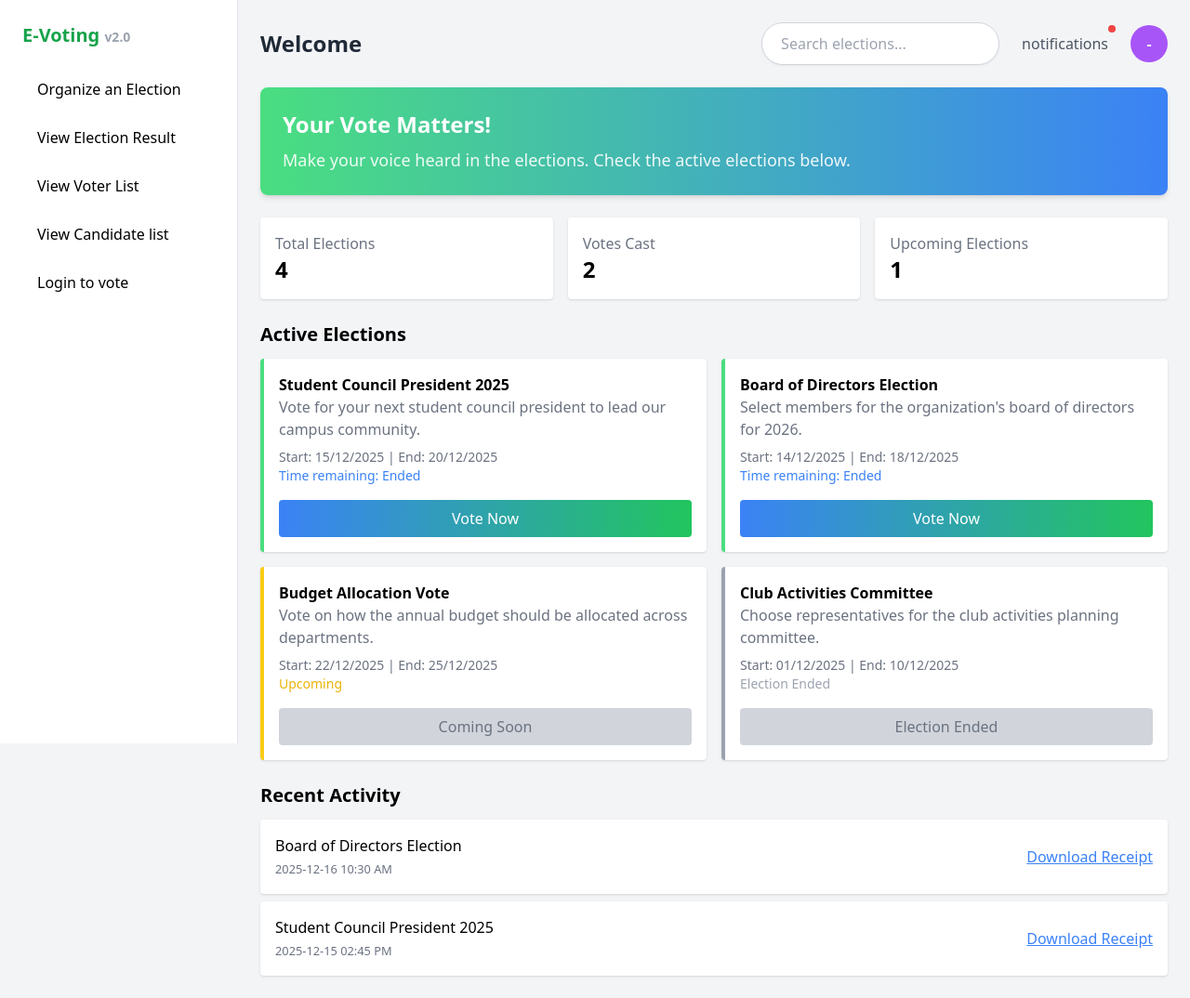
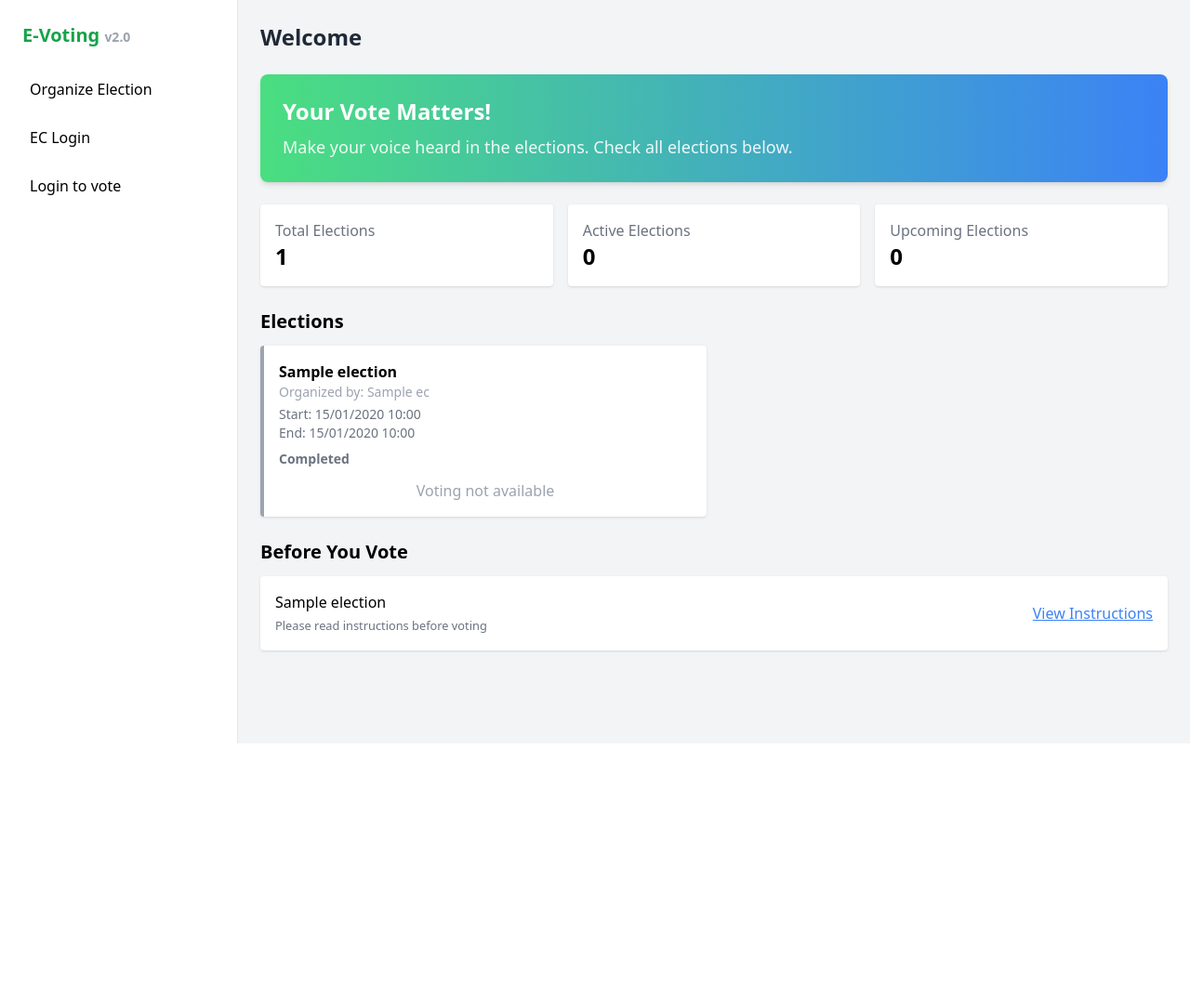
Before and after one commit to jaayysoni/E-Voting-2.0, a FastAPI app: page / in a window 1280 px wide. Shown: the whole page at 93% size. After the commit the page ends 800 px from the top, so only its background shows below. Run offline with FastAPI, Linux system fonts and the light colour scheme; a database or web service that is not in the repository returns one stand-in record (values such as "Sample title"); some libraries are stand-ins or nearby versions.

Commit message:
minor changes

```diff
--- a/app/main.py
+++ b/app/main.py
@@ -6,25 +6,72 @@ from bcrypt import checkpw
 from datetime import datetime
 from pathlib import Path
 import uuid
+
 from bson import ObjectId
 from bson.errors import InvalidId
-import os
 
 from db.db import ec_col, voters_col
 from app.users.services import register_ec, create_election, add_candidate
 
 # ---------------- FastAPI app ----------------
 app = FastAPI(title="E-Voting 2.0")
+
 app.mount("/static", StaticFiles(directory="static"), name="static")
 templates = Jinja2Templates(directory="templates")
 
-# Ensure upload folder exists
 Path("static/uploads").mkdir(parents=True, exist_ok=True)
 
-# ================= DASHBOARD =================
+# ================= UNIVERSAL DASHBOARD =================
 @app.get("/", response_class=HTMLResponse)
 def dashboard(request: Request):
-    return templates.TemplateResponse("Dashboard.html", {"request": request})
+    ecs = list(ec_col.find({}))
+    elections = []
+    now = datetime.now()
+
+    for ec in ecs:
+        election = ec.get("election")
+        if not election:
+            continue  # skip ECs with no election
+
+        # Safely get start and end times
+        start_time = election.get("start_time")
+        end_time = election.get("end_time")
+        if not start_time or not end_time:
+            continue
+
+        # Convert to datetime if stored as string
+        if isinstance(start_time, str):
+            start_time = datetime.fromisoformat(start_time)
+        if isinstance(end_time, str):
+            end_time = datetime.fromisoformat(end_time)
+
+        # Determine election status
+        if start_time <= now <= end_time:
+            status = "Active"
+        elif now < start_time:
+            status = "Upcoming"
+        else:
+            status = "Completed"
+
+        elections.append({
+            "ec_name": ec.get("name", "Unknown EC"),
+            "election_id": election.get("election_id", "N/A"),
+            "name": election.get("name", "Unnamed Election"),
+            "start_time": start_time.strftime("%d/%m/%Y %H:%M"),
+            "end_time": end_time.strftime("%d/%m/%Y %H:%M"),
+            "status": status
+        })
+
+    return templates.TemplateResponse(
+        "Dashboard.html",
+        {
+            "request": request,
+            "elections": elections,
+            "total_elections": len(elections),
+            "active_count": sum(1 for e in elections if e["status"] == "Active"),
+            "upcoming_count": sum(1 for e in elections if e["status"] == "Upcoming")
+        }
+    )
 
 # ================= EC SIGNUP =================
 @app.get("/ec/signup", response_class=HTMLResponse)
@@ -42,19 +89,20 @@ def ec_signup_post(
     if password != confirm_password:
         return templates.TemplateResponse(
             "EC-signup.html",
-            {"request": request, "error": "Passwords do not match", "name": name, "email": email}
+            {"request": request, "error": "Passwords do not match"}
         )
 
-    success, election_id = register_ec(name, email, password)
+    success, result = register_ec(name, email, password)
+
     if not success:
         return templates.TemplateResponse(
             "EC-signup.html",
-            {"request": request, "error": election_id, "name": name, "email": email}
+            {"request": request, "error": result}
         )
 
     return templates.TemplateResponse(
         "EC-login.html",
-        {"request": request, "message": f"Signup successful! Your Election ID: {election_id}"}
+        {"request": request, "message": f"Signup successful! Election ID: {result}"}
     )
 
 # ================= EC LOGIN =================
@@ -62,20 +110,24 @@ def ec_signup_post(
 def ec_login_get(request: Request):
     return templates.TemplateResponse("EC-login.html", {"request": request})
 
-@app.post("/ec/login", response_class=HTMLResponse)
+@app.post("/ec/login")
 def ec_login_post(
     request: Request,
     email: str = Form(...),
     password: str = Form(...)
 ):
     ec = ec_col.find_one({"email": email})
-    if not ec or not checkpw(password.encode("utf-8"), ec["password_hash"].encode("utf-8")):
+
+    if not ec or not checkpw(password.encode(), ec["password_hash"].encode()):
         return templates.TemplateResponse(
             "EC-login.html",
-            {"request": request, "error": "Invalid email or password", "email": email}
+            {"request": request, "error": "Invalid credentials"}
         )
 
-    return RedirectResponse(f"/ec/dashboard?election_id={ec['election_id']}", status_code=303)
+    return RedirectResponse(
+        f"/ec/dashboard?election_id={ec['election_id']}",
+        status_code=303
+    )
 
 # ================= EC DASHBOARD =================
 @app.get("/ec/dashboard", response_class=HTMLResponse)
@@ -85,7 +137,7 @@ def ec_dashboard(request: Request, election_id: str):
         return HTMLResponse("EC not found", status_code=404)
 
     election = ec.get("election", {})
-    voters = list(voters_col.find({"election_id": ec["election_id"]}))
+    voters = list(voters_col.find({"election_id": election_id}))
     candidates = election.get("candidates", [])
 
     total_voters = len(voters)
@@ -105,89 +157,112 @@ def ec_dashboard(request: Request, election_id: str):
     )
 
 # ================= CREATE ELECTION =================
-@app.post("/create-election", response_class=HTMLResponse)
+@app.post("/create-election")
 def create_election_post(
-    request: Request,
     election_id: str = Form(...),
     name: str = Form(...),
     start_date: str = Form(...),
     end_date: str = Form(...)
 ):
-    start_dt = datetime.fromisoformat(start_date)
-    end_dt = datetime.fromisoformat(end_date)
+    create_election(
+        election_id,
+        name,
+        datetime.fromisoformat(start_date),
+        datetime.fromisoformat(end_date)
+    )
 
-    create_election(election_id, name, start_dt, end_dt)
-
-    return RedirectResponse(f"/ec/dashboard?election_id={election_id}", status_code=303)
+    return RedirectResponse(
+        f"/ec/dashboard?election_id={election_id}",
+        status_code=303
+    )
 
 # ================= ADD VOTER =================
-@app.post("/add-voter", response_class=HTMLResponse)
+@app.post("/add-voter")
 def add_voter_post(
-    request: Request,
     election_id: str = Form(...),
     name: str = Form(...),
     email: str = Form(...)
 ):
-    voter_data = {
+    voters_col.insert_one({
         "name": name,
         "email": email,
         "election_id": election_id,
         "has_voted": False
-    }
-    voters_col.insert_one(voter_data)
-    return RedirectResponse(f"/ec/dashboard?election_id={election_id}", status_code=303)
+    })
+
+    return RedirectResponse(
+        f"/ec/dashboard?election_id={election_id}",
+        status_code=303
+    )
 
 # ================= REMOVE VOTER =================
-@app.post("/remove-voter/{voter_id}", response_class=HTMLResponse)
-def remove_voter(voter_id: str, election_id: str = Form(...)):
+@app.post("/remove-voter/{voter_id}")
+def remove_voter(
+    voter_id: str,
+    election_id: str = Form(...)
+):
     try:
         voters_col.delete_one({"_id": ObjectId(voter_id)})
-    except Exception:
+    except InvalidId:
         return HTMLResponse("Invalid voter ID", status_code=400)
-    return RedirectResponse(f"/ec/dashboard?election_id={election_id}", status_code=303)
+
+    return RedirectResponse(
+        f"/ec/dashboard?election_id={election_id}",
+        status_code=303
+    )
 
 # ================= ADD CANDIDATE =================
-@app.post("/add-candidate", response_class=HTMLResponse)
+@app.post("/add-candidate")
 def add_candidate_post(
-    request: Request,
     election_id: str = Form(...),
     name: str = Form(...),
     party: str = Form(...),
     moto: str = Form(None),
     profile_pic: UploadFile | None = File(None)
 ):
-    file_path = None
+    image_path = None
 
     if profile_pic and profile_pic.filename:
-        upload_dir = Path("static/uploads")
-        upload_dir.mkdir(parents=True, exist_ok=True)
         ext = Path(profile_pic.filename).suffix
-        unique_filename = f"{uuid.uuid4()}{ext}"
-        full_path = upload_dir / unique_filename
+        filename = f"{uuid.uuid4()}{ext}"
+        full_path = Path("static/uploads") / filename
+
         with open(full_path, "wb") as f:
             f.write(profile_pic.file.read())
-        file_path = f"uploads/{unique_filename}"
 
-    add_candidate(election_id, name, party, moto, file_path)
-    return RedirectResponse(f"/ec/dashboard?election_id={election_id}", status_code=303)
+        image_path = f"uploads/{filename}"
+
+    add_candidate(election_id, name, party, moto, image_path)
+
+    return RedirectResponse(
+        f"/ec/dashboard?election_id={election_id}",
+        status_code=303
+    )
 
 # ================= REMOVE CANDIDATE =================
-@app.post("/remove-candidate/{candidate_id}", response_class=HTMLResponse)
-def remove_candidate(candidate_id: str, election_id: str = Form(...)):
-    try:
-        ec = ec_col.find_one({"election_id": election_id})
-        if not ec or "election" not in ec:
-            return HTMLResponse("Election not found", status_code=404)
+@app.post("/remove-candidate/{candidate_id}")
+def remove_candidate(
+    candidate_id: str,
+    election_id: str = Form(...)
+):
+    ec = ec_col.find_one({"election_id": election_id})
+    if not ec or "election" not in ec:
+        return HTMLResponse("Election not found", status_code=404)
 
-        ec["election"]["candidates"] = [
-            c for c in ec["election"].get("candidates", [])
-            if str(c["_id"]) != candidate_id
-        ]
-        ec_col.update_one({"election_id": election_id}, {"$set": {"election": ec["election"]}})
-    except Exception:
-        return HTMLResponse("Invalid candidate ID", status_code=400)
+    ec["election"]["candidates"] = [
+        c for c in ec["election"]["candidates"]
+        if str(c["_id"]) != candidate_id
+    ]
 
-    return RedirectResponse(f"/ec/dashboard?election_id={election_id}", status_code=303)
+    ec_col.update_one(
+        {"election_id": election_id},
+        {"$set": {"election": ec["election"]}}
+    )
+
+    return RedirectResponse(
+        f"/ec/dashboard?election_id={election_id}",
+        status_code=303
+    )
 
 # ================= VOTER LOGIN =================
 @app.get("/voter/login", response_class=HTMLResponse)
@@ -197,33 +272,37 @@ def voter_login_get(request: Request):
 @app.post("/voter/login", response_class=HTMLResponse)
 def voter_login_post(request: Request, email: str = Form(...)):
     voter = voters_col.find_one({"email": email})
+
     if not voter:
         return templates.TemplateResponse(
             "Login.html",
-            {"request": request, "error": "Voter not found", "email": email}
+            {"request": request, "error": "Voter not found"}
         )
 
     ec = ec_col.find_one({"election_id": voter["election_id"]})
     election = ec.get("election", {})
-    candidates = election.get("candidates", [])
 
     return templates.TemplateResponse(
         "vote.html",
-        {"request": request, "voter": voter, "election": election, "candidates": candidates}
+        {
+            "request": request,
+            "voter": voter,
+            "election": election,
+            "candidates": election.get("candidates", [])
+        }
     )
 
 # ================= VOTE =================
 @app.post("/vote", response_class=HTMLResponse)
-def submit_vote(request: Request, voter_id: str = Form(...), candidate_id: str = Form(...)):
-    try:
-        voter = voters_col.find_one({"_id": ObjectId(voter_id)})
-    except Exception:
-        return HTMLResponse("Invalid voter ID", status_code=400)
+def submit_vote(
+    request: Request,
+    voter_id: str = Form(...),
+    candidate_id: str = Form(...)
+):
+    voter = voters_col.find_one({"_id": ObjectId(voter_id)})
 
-    if not voter:
-        return HTMLResponse("Voter not found", status_code=404)
-    if voter.get("has_voted"):
-        return HTMLResponse("Voter has already voted", status_code=400)
+    if not voter or voter.get("has_voted"):
+        return HTMLResponse("Invalid vote", status_code=400)
 
     voters_col.update_one(
         {"_id": ObjectId(voter_id)},
@@ -231,14 +310,12 @@ def submit_vote(request: Request, voter_id: str = Form(...), candidate_id: str =
     )
 
     ec = ec_col.find_one({"election_id": voter["election_id"]})
-    election = ec.get("election", {})
 
     return templates.TemplateResponse(
         "thankyou.html",
         {
             "request": request,
-            "voter": voter,
-            "election": election,
+            "election": ec.get("election", {}),
             "vote_datetime": datetime.now().strftime("%Y-%m-%d %H:%M:%S")
         }
     )
@@ -251,24 +328,30 @@ def result_page(request: Request, election_id: str):
         return HTMLResponse("Election not found", status_code=404)
 
     election = ec.get("election", {})
+    voters = list(voters_col.find({"election_id": election_id}))
     candidates = election.get("candidates", [])
-    voters = list(voters_col.find({"election_id": election_id}))
 
     total_votes = sum(1 for v in voters if v.get("has_voted"))
 
-    for candidate in candidates:
-        candidate_votes = sum(1 for v in voters if v.get("voted_for") == str(candidate["_id"]))
-        candidate["votes"] = candidate_votes
-        candidate["percentage"] = round((candidate_votes / total_votes * 100) if total_votes else 0, 1)
+    for c in candidates:
+        votes = sum(1 for v in voters if v.get("voted_for") == str(c["_id"]))
+        c["votes"] = votes
+        c["percentage"] = round((votes / total_votes * 100) if total_votes else 0, 1)
 
-    candidates.sort(key=lambda c: c["votes"], reverse=True)
+    candidates.sort(key=lambda x: x["votes"], reverse=True)
 
     return templates.TemplateResponse(
         "Result.html",
-        {"request": request, "election": election, "candidates": candidates, "total_votes": total_votes}
+        {
+            "request": request,
+            "election": election,
+            "candidates": candidates,
+            "total_votes": total_votes
+        }
     )
 
-# ================= OAUTH PLACEHOLDER =================
-@app.get("/auth/google")
+
+# ================= dummy oauth =================
+@app.get("/auth/google", name="google_oauth_login")
 def google_oauth_login():
-    return {"message": "Google OAuth not implemented yet"}
+    return HTMLResponse("Google login coming soon!")
--- a/templates/Dashboard.html
+++ b/templates/Dashboard.html
@@ -11,20 +11,18 @@
   <div class="flex">
 
     <!-- Sidebar Section -->
-    <section>
     <aside class="w-64 bg-white min-h-screen border-r">
       <div class="p-6">
-          <h1 class="text-xl font-bold text-green-600 mb-6">E-Voting <span class="text-gray-400 text-sm">v2.0</span></h1>
+        <h1 class="text-xl font-bold text-green-600 mb-6">
+          E-Voting <span class="text-gray-400 text-sm">v2.0</span>
+        </h1>
         <nav class="space-y-3">
-            <a href="#" class="flex items-center p-2 rounded hover:bg-gray-100"><span class="material-icons mr-2"></span>Organize an Election</a>
-            <a href="#" class="flex items-center p-2 rounded hover:bg-gray-100"><span class="material-icons mr-2"></span>View Election Result</a>
-            <a href="#" class="flex items-center p-2 rounded hover:bg-gray-100"><span class="material-icons mr-2"></span>View Voter List</a>
-            <a href="#" class="flex items-center p-2 rounded hover:bg-gray-100"><span class="material-icons mr-2"></span>View Candidate list</a>
-            <a href="#" class="flex items-center p-2 rounded hover:bg-gray-100"><span class="material-icons mr-2"></span>Login to vote</a>
+          <a href="/ec/signup" class="flex items-center p-2 rounded hover:bg-gray-100">Organize Election</a>
+          <a href="/ec/login" class="flex items-center p-2 rounded hover:bg-gray-100">EC Login</a>
+          <a href="/voter/login" class="flex items-center p-2 rounded hover:bg-gray-100">Login to vote</a>
         </nav>
       </div>
     </aside>
-    </section>
 
     <!-- Main Content Section -->
     <section class="flex-1 p-6">
@@ -32,25 +30,7 @@
       <!-- Header Section -->
       <section class="mb-6">
         <div class="flex justify-between items-center">
-          <!-- Left: Greeting -->
-          <div>
           <h2 class="text-2xl font-bold text-gray-800">Welcome</h2>
-          </div>
-          <!-- Right: Search, Notifications, Avatar -->
-          <div class="flex items-center space-x-4">
-            <input
-              type="text"
-              placeholder="Search elections..."
-              class="px-5 py-2.5 rounded-full border border-gray-300 bg-white shadow-sm focus:outline-none focus:ring-2 focus:ring-green-400 focus:border-green-400 w-64"
-            >
-            <button class="relative p-2 rounded-full hover:bg-gray-100 transition">
-              <span class="material-icons text-gray-600">notifications</span>
-              <span class="absolute top-0 right-0 w-2 h-2 bg-red-500 rounded-full"></span>
-            </button>
-            <div class="w-10 h-10 rounded-full bg-purple-500 text-white flex items-center justify-center font-semibold">
-              -
-            </div>
-          </div>
         </div>
       </section>
 
@@ -58,7 +38,9 @@
       <section class="mb-6">
         <div class="bg-gradient-to-r from-green-400 to-blue-500 text-white p-6 rounded-lg shadow-md">
           <h3 class="text-2xl font-bold mb-2">Your Vote Matters!</h3>
-          <p class="text-white/90 text-lg">Make your voice heard in the elections. Check the active elections below.</p>
+          <p class="text-white/90 text-lg">
+            Make your voice heard in the elections. Check all elections below.
+          </p>
         </div>
       </section>
 
@@ -66,74 +48,87 @@
       <section class="grid grid-cols-1 md:grid-cols-3 gap-4 mb-6">
         <div class="bg-white p-4 rounded shadow">
           <p class="text-gray-500">Total Elections</p>
-          <h3 class="text-2xl font-bold">4</h3>
+          <h3 class="text-2xl font-bold">{{ total_elections }}</h3>
         </div>
         <div class="bg-white p-4 rounded shadow">
-          <p class="text-gray-500">Votes Cast</p>
-          <h3 class="text-2xl font-bold">2</h3>
+          <p class="text-gray-500">Active Elections</p>
+          <h3 class="text-2xl font-bold">{{ active_count }}</h3>
         </div>
         <div class="bg-white p-4 rounded shadow">
           <p class="text-gray-500">Upcoming Elections</p>
-          <h3 class="text-2xl font-bold">1</h3>
+          <h3 class="text-2xl font-bold">{{ upcoming_count }}</h3>
         </div>
       </section>
 
-      <!-- Active Elections Section -->
+      <!-- Elections Section -->
       <section class="mb-6">
-        <h3 class="text-xl font-bold mb-3">Active Elections</h3>
+        <h3 class="text-xl font-bold mb-3">Elections</h3>
         <div class="grid grid-cols-1 md:grid-cols-2 gap-4">
-          <div class="bg-white p-4 rounded shadow border-l-4 border-green-400">
-            <h4 class="font-bold">Student Council President 2025</h4>
-            <p class="text-gray-500 mb-2">Vote for your next student council president to lead our campus community.</p>
-            <p class="text-gray-500 text-sm">Start: 15/12/2025 | End: 20/12/2025</p>
-            <p class="text-blue-500 text-sm mb-2">Time remaining: Ended</p>
-            <button class="bg-gradient-to-r from-blue-500 to-green-500 text-white px-4 py-2 rounded mt-2 w-full">Vote Now</button>
+
+          {% if elections %}
+          {% for election in elections %}
+          <div class="bg-white p-4 rounded shadow border-l-4
+            {% if election.status == 'Active' %} border-green-400
+            {% elif election.status == 'Upcoming' %} border-yellow-400
+            {% else %} border-gray-400 {% endif %}">
+
+            <h4 class="font-bold">{{ election.name }}</h4>
+            <p class="text-gray-400 text-sm">Organized by: {{ election.ec_name }}</p>
+
+            <p class="text-gray-500 text-sm mt-1">
+              Start: {{ election.start_time }} <br />
+              End: {{ election.end_time }}
+            </p>
+
+            <p class="mt-2 text-sm font-semibold
+              {% if election.status == 'Active' %} text-green-600
+              {% elif election.status == 'Upcoming' %} text-yellow-600
+              {% else %} text-gray-500 {% endif %}">
+              {{ election.status }}
+            </p>
+
+            {% if election.status == 'Active' %}
+            <a href="/voter/login?election_id={{ election.election_id }}"
+               class="block text-center bg-blue-500 hover:bg-blue-600 text-white px-4 py-2 rounded mt-3">
+               Vote Now
+            </a>
+            {% else %}
+            <span class="block text-center text-gray-400 mt-3">Voting not available</span>
+            {% endif %}
+
           </div>
+          {% endfor %}
+          {% else %}
+          <p class="text-gray-500">No elections available.</p>
+          {% endif %}
 
-          <div class="bg-white p-4 rounded shadow border-l-4 border-green-400">
-            <h4 class="font-bold">Board of Directors Election</h4>
-            <p class="text-gray-500 mb-2">Select members for the organization's board of directors for 2026.</p>
-            <p class="text-gray-500 text-sm">Start: 14/12/2025 | End: 18/12/2025</p>
-            <p class="text-blue-500 text-sm mb-2">Time remaining: Ended</p>
-            <button class="bg-gradient-to-r from-blue-500 to-green-500 text-white px-4 py-2 rounded mt-2 w-full">Vote Now</button>
-          </div>
-
-          <div class="bg-white p-4 rounded shadow border-l-4 border-yellow-400">
-            <h4 class="font-bold">Budget Allocation Vote</h4>
-            <p class="text-gray-500 mb-2">Vote on how the annual budget should be allocated across departments.</p>
-            <p class="text-gray-500 text-sm">Start: 22/12/2025 | End: 25/12/2025</p>
-            <p class="text-yellow-500 text-sm mb-2">Upcoming</p>
-            <button class="bg-gray-300 text-gray-500 px-4 py-2 rounded mt-2 w-full cursor-not-allowed">Coming Soon</button>
-          </div>
-
-          <div class="bg-white p-4 rounded shadow border-l-4 border-gray-400">
-            <h4 class="font-bold">Club Activities Committee</h4>
-            <p class="text-gray-500 mb-2">Choose representatives for the club activities planning committee.</p>
-            <p class="text-gray-500 text-sm">Start: 01/12/2025 | End: 10/12/2025</p>
-            <p class="text-gray-400 text-sm mb-2">Election Ended</p>
-            <button class="bg-gray-300 text-gray-500 px-4 py-2 rounded mt-2 w-full cursor-not-allowed">Election Ended</button>
-          </div>
         </div>
       </section>
 
-      <!-- Recent Activity Section -->
+      <!-- Instructions Section -->
       <section>
-        <h3 class="text-xl font-bold mb-3">Recent Activity</h3>
+        <h3 class="text-xl font-bold mb-3">Before You Vote</h3>
         <div class="space-y-2">
+          {% if elections %}
+          {% for election in elections %}
           <div class="bg-white p-4 rounded shadow flex justify-between items-center">
-            <span>Board of Directors Election <br> <small class="text-gray-500">2025-12-16 10:30 AM</small></span>
-            <a href="#" class="text-blue-500 underline">Download Receipt</a>
+            <span>
+              {{ election.name }} <br>
+              <small class="text-gray-500">Please read instructions before voting</small>
+            </span>
+            <a href="/instructions?election_id={{ election.election_id }}" class="text-blue-500 underline">
+              View Instructions
+            </a>
           </div>
-          <div class="bg-white p-4 rounded shadow flex justify-between items-center">
-            <span>Student Council President 2025 <br> <small class="text-gray-500">2025-12-15 02:45 PM</small></span>
-            <a href="#" class="text-blue-500 underline">Download Receipt</a>
-          </div>
+          {% endfor %}
+          {% else %}
+          <p class="text-gray-500">No instructions available.</p>
+          {% endif %}
         </div>
       </section>
 
-    </section> <!-- End Main Content Section -->
-
-  </div> <!-- End Flex -->
+    </section>
+  </div>
 
 </body>
 </html>
```
Lines whose indentation alone changed are shown as unchanged.
